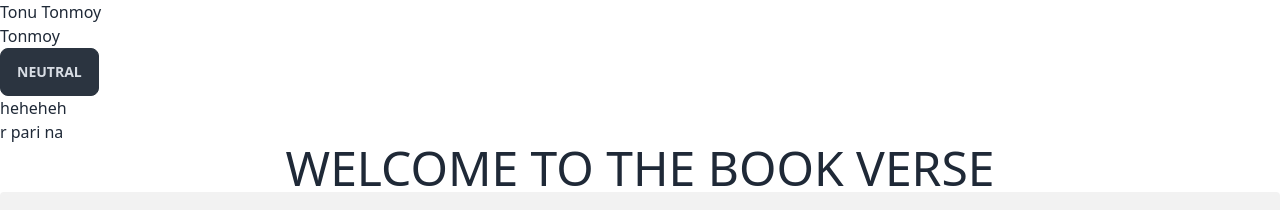
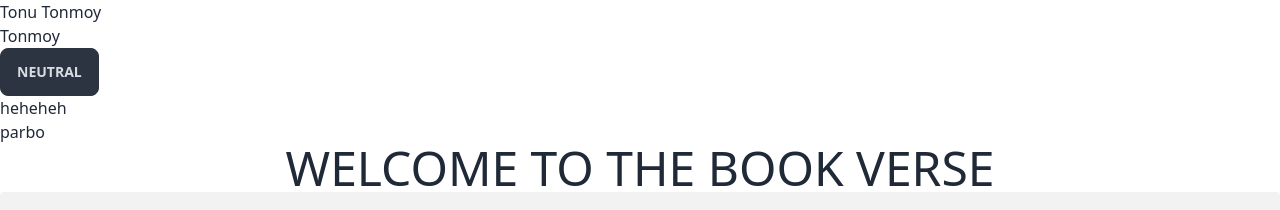
Before and after one commit to abdulahaddf/book-verse-client, a React (Vite) app: page / in a window 1280 px wide. Shown: the top 210 px of the page. Built offline with nearby package versions, Linux system fonts and the light colour scheme.

Commit message:
end game

```diff
--- a/src/pages/home/home/Home.jsx
+++ b/src/pages/home/home/Home.jsx
@@ -14,7 +14,7 @@ const Home = () => {
             <h1>heheheh</h1>
 
 
-            <h2> r pari na</h2>
+            <h2> parbo</h2>
 
             <div>
                 <h1 className="text-5xl text-center">WELCOME TO THE BOOK VERSE</h1>
@@ -25,6 +25,8 @@ const Home = () => {
 
 
         </div>
+
+
     );
 
 };
```
